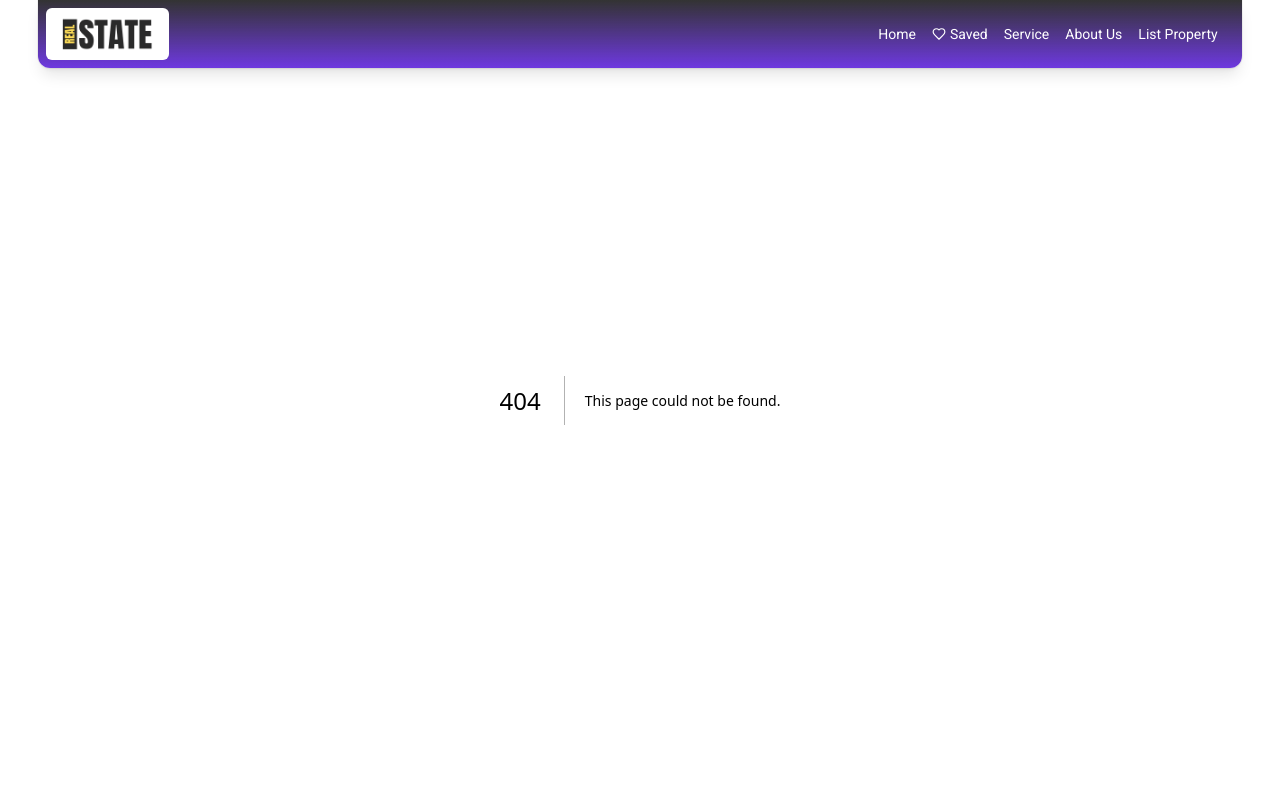
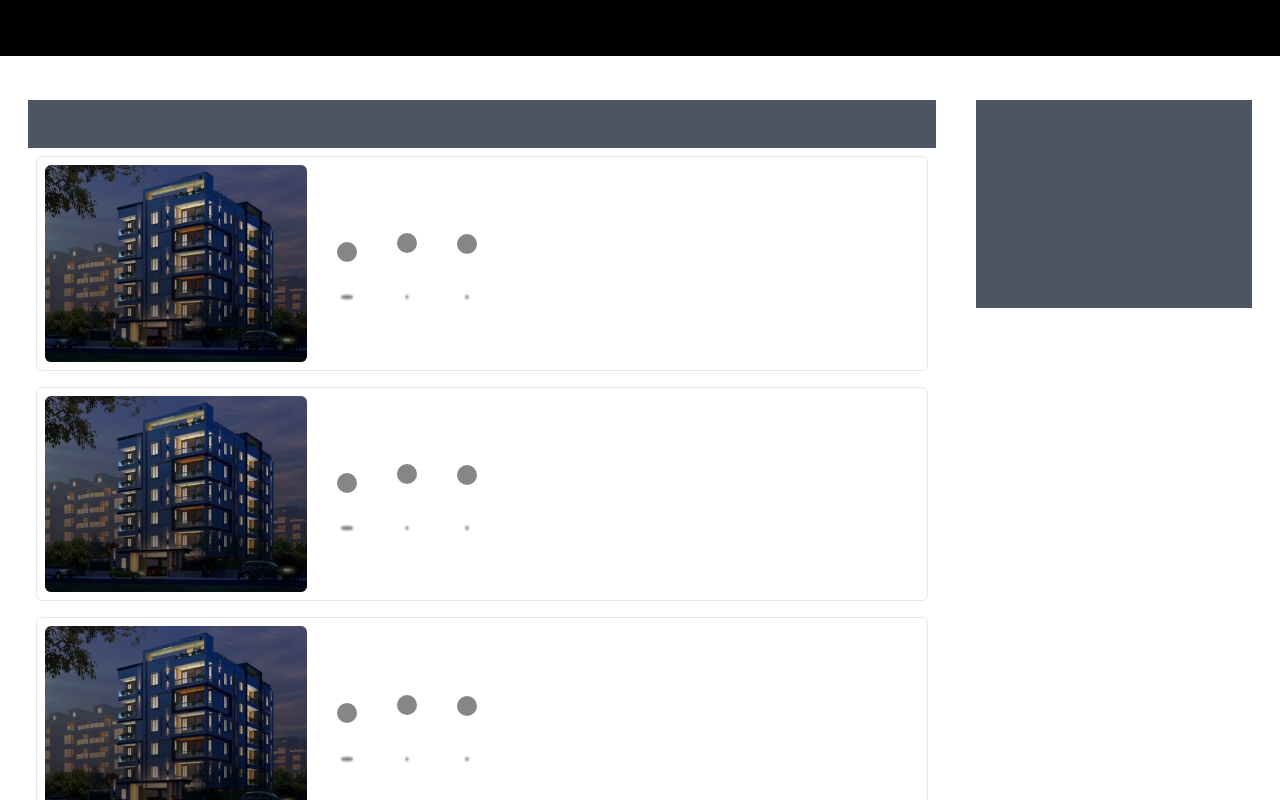
Before and after one commit to teamparmjeet/house, a Next.js app: page /page/Top_Project in a window 1280 px wide. Before the commit this address had no page. Shown: the top 800 px of the page. Built offline with nearby package versions, Linux system fonts and the light colour scheme.

Commit message:
add one more page outline

```diff
--- a/app/globals.css
+++ b/app/globals.css
@@ -3,7 +3,21 @@
 @tailwind utilities;
 
 
+::-webkit-scrollbar {
+    width: 2px;
+  }
 
+  /* Track */
+  ::-webkit-scrollbar-track {
+    box-shadow: inset 0 0 5px grey;
+    border-radius: 10px;
+  }
+
+  /* Handle */
+  ::-webkit-scrollbar-thumb {
+    background: indigo;
+    border-radius: 10px;
+  }
 
 .z99 {
     z-index: 9999999999
@@ -75,3 +89,97 @@
     background: #5e23dc81 !important;
     /* top: 0; */
 }
+
+
+
+/*  */
+
+
+.wrapper {
+    width: 200px;
+    height: 60px;
+    position: relative;
+    z-index: 1;
+  }
+
+  .circle {
+    width: 20px;
+    height: 20px;
+    position: absolute;
+    border-radius: 50%;
+    background-color: #868686;
+    left: 15%;
+    transform-origin: 50%;
+    animation: circle7124 .5s alternate infinite ease;
+  }
+
+  @keyframes circle7124 {
+    0% {
+      top: 60px;
+      height: 5px;
+      border-radius: 50px 50px 25px 25px;
+      transform: scaleX(1.7);
+    }
+
+    40% {
+      height: 20px;
+      border-radius: 50%;
+      transform: scaleX(1);
+    }
+
+    100% {
+      top: 0%;
+    }
+  }
+
+  .circle:nth-child(2) {
+    left: 45%;
+    animation-delay: .2s;
+  }
+
+  .circle:nth-child(3) {
+    left: auto;
+    right: 15%;
+    animation-delay: .3s;
+  }
+
+  .shadow {
+    width: 20px;
+    height: 4px;
+    border-radius: 50%;
+    background-color: rgba(0,0,0,0.9);
+    position: absolute;
+    top: 62px;
+    transform-origin: 50%;
+    z-index: -1;
+    left: 15%;
+    filter: blur(1px);
+    animation: shadow046 .5s alternate infinite ease;
+  }
+
+  @keyframes shadow046 {
+    0% {
+      transform: scaleX(1.5);
+    }
+
+    40% {
+      transform: scaleX(1);
+      opacity: .7;
+    }
+
+    100% {
+      transform: scaleX(.2);
+      opacity: .4;
+    }
+  }
+
+  .shadow:nth-child(4) {
+    left: 45%;
+    animation-delay: .2s
+  }
+
+  .shadow:nth-child(5) {
+    left: auto;
+    right: 15%;
+    animation-delay: .3s;
+  }
--- a/app/layout.js
+++ b/app/layout.js
@@ -1,7 +1,6 @@
 import { Roboto  } from "next/font/google";
 import "./globals.css";
-import Navbar from "@/components/Navbar";
-import Footer from "@/components/Footer";
+
 const roboto = Roboto({
   weight: '400',
   subsets: ['latin'],
@@ -16,9 +15,9 @@ export default function RootLayout({ children }) {
   return (
     <html lang="en">
       <body className={roboto .className}>
-        <Navbar/>
+
         {children}
-        <Footer/>
+
         </body>
     </html>
   );
--- a/app/page.js
+++ b/app/page.js
@@ -1,4 +1,6 @@
 import React from 'react'
+import Navbar from "@/components/Navbar";
+import Footer from "@/components/Footer";
 import Banner from '@/components/banner/Banner'
 import SpotlightCard from '@/components/card/spotlight/Card'
 import TopProjectCard from "@/components/card/top-project/card"
@@ -6,13 +8,15 @@ import FocusCard from "@/components/card/focus/Card"
 import CollectionCard from "@/components/card/collection/Card"
 import FeatureCard from "@/components/card/featured/Card"
 import Button from "@/components/button/Btn"
+import Link from 'next/link'
 export default function page() {
   return (
     <>
+    <Navbar/>
       <Banner title=" Jaipur" />
 
       <div className=' bg-gradient-to-b from-white via-indigo-50'>
-        <div className='container lg:w-3/4 mx-auto py-5 lg:py-12'>
+        <div className='container lg:w-3/4 mx-auto py-5 lg:py-8'>
           <div className='lg:mb-4 mb-2 px-2'>
             <h2 className='text-xl md:text-4xl font-semibold text-gray-800'>
               In <span className='text-indigo-800'>Spotlight</span>
@@ -31,14 +35,16 @@ export default function page() {
 
       <div >
 
-        <div className=' container lg:w-3/4 mx-auto py-5 lg:py-12'>
+        <div className=' container lg:w-3/4 mx-auto py-5 lg:py-8'>
           <div className=' lg:mb-4 mb-2 px-2 flex justify-between items-center'>
             <div>
               <h2 className=' text-xl md:text-4xl text-gray-800' >Top <span className=' font-semibold text-indigo-800'>Project</span></h2>
               <p className=' text-gray-500 text-sm  md:mt-2 font-medium'>Best developers in Jaipur to explore</p>
             </div>
             <div className=''>
-              <Button />
+              <Link href="/page/Top_Project">
+                <Button />
+              </Link>
             </div>
           </div>
 
@@ -48,7 +54,7 @@ export default function page() {
       </div>
 
       <div >
-        <div className=' container lg:w-3/4 mx-auto py-5 lg:py-12'>
+        <div className=' container lg:w-3/4 mx-auto py-5 lg:py-8'>
           <div className=' lg:mb-4 mb-2 px-2 flex justify-between items-center'>
             <div>
               <h2 className=' text-xl md:text-4xl text-gray-800'>Projects in <span className=' font-semibold text-indigo-800'> Focus</span></h2>
@@ -64,7 +70,7 @@ export default function page() {
 
 
       <div >
-        <div className=' container lg:w-3/4 mx-auto py-5 lg:py-12'>
+        <div className=' container lg:w-3/4 mx-auto py-5 lg:py-8'>
           <div className=' lg:mb-4 mb-2 px-2 flex justify-between items-center'>
             <div>
               <h2 className=' text-xl md:text-4xl text-gray-800'>Featured  <span className='text-indigo-800 font-semibold'>Projects</span></h2>
@@ -80,8 +86,8 @@ export default function page() {
 
 
 
-      <div  >
-        <div className=' container lg:w-3/4 mx-auto py-5 lg:py-12'>
+      <div>
+        <div className=' container lg:w-3/4 mx-auto py-5 lg:py-8'>
           <div className=' lg:mb-4 mb-2 px-2 flex justify-between items-center'>
             <div>
               <h2 className=' text-xl md:text-4xl text-gray-800'> Featured <span className='text-indigo-800 font-semibold'>Collections</span></h2>
@@ -95,7 +101,7 @@ export default function page() {
         </div>
       </div>
 
-
+<Footer/>
     </>
   )
 }
--- /dev/null
+++ b/app/page/Top_Project/page.jsx
@@ -0,0 +1,56 @@
+import React from 'react'
+import Footer from '@/components/Footer'
+import Image from 'next/image'
+export default function TopProject() {
+    return (
+        <>
+            <div className=' bg-black h-14 fixed'></div>
+            <div className=' bg-black h-14'></div>
+
+
+
+
+            <div className="container mx-auto sticky  p-2  my-4 ">
+
+                <div className="grid lg:grid-cols-4">
+                    <div className="col-span-3 p-5 ">
+
+
+                        <div className=' bg-gray-600 h-12 mb-2'>
+
+                        </div>
+                        <div className=' overflow-auto  h-svh px-2'>
+                            {[...Array(15)].map((_, index) => (
+                                <div key={index} className=' rounded-md mb-4 flex border p-2'>
+                                    <div className=' relative h-[30%] w-[30%] overflow-hidden '>
+                                        <Image src="/image/anant_emerald-bapu_nagar_jaipur-jaipur-anant_group.avif" className=' rounded-md object-center h-full w-full' width={200} height={100} alt='' />
+                                        <div className=' absolute top-0 bottom-0 left-0 right-0 bg-gradient-to-b from-transparent rounded-md to-black/60'></div>
+                                    </div>
+                                    <div className=' flex justify-center items-center '>
+                                        <div className="wrapper">
+                                            <div className="circle"></div>
+                                            <div className="circle"></div>
+                                            <div className="circle"></div>
+                                            <div className="shadow"></div>
+                                            <div className="shadow"></div>
+                                            <div className="shadow"></div>
+                                        </div>
+                                    </div>
+
+                                </div>
+
+                            ))}
+                        </div>
+                    </div>
+                    <div className="col-span-1 p-5 hidden lg:block">
+                        <div className=' bg-gray-600 h-52 '>
+                        </div>
+                    </div>
+                </div>
+            </div>
+
+
+            <Footer />
+        </>
+    )
+}
```
